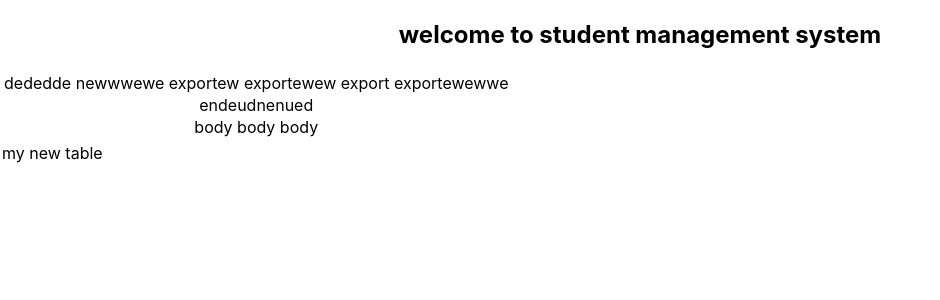
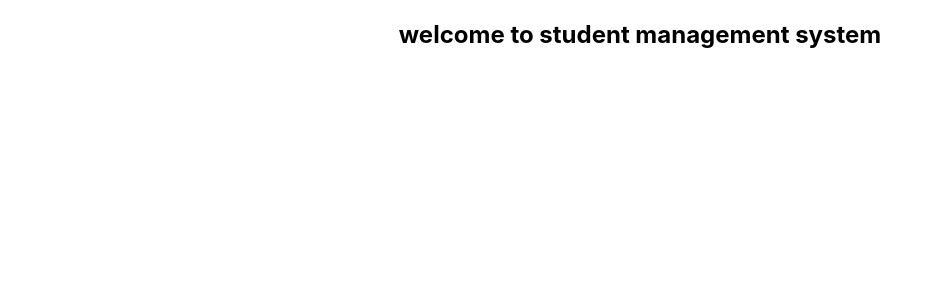
Before and after one commit to hesh-ftw/student-management-system-SpringBoot-React-, a React (Create React App) app in the folder sms-client/: page / in a window 1280 px wide. Shown: the top 300 px of the page, without its empty margins (0-940 px from the left). Built offline with nearby package versions, Linux system fonts and the light colour scheme.

Commit message:
initial commit

```diff
--- a/sms-client/src/App.js
+++ b/sms-client/src/App.js
@@ -5,36 +5,6 @@ function App() {
   return (
     <div className="App">
       <h2>welcome to student management system</h2>
-      <table>
-        <section>
-
-          <thead>
-            <tr>
-              dededde newwwewe
-              exportew
-              exportewew
-              export
-              exportewewwe
-
-
-            </tr>
-
-            <tr>
-              endeudnenued
-
-            </tr>
-          </thead>
-
-          <tbody>
-            <tr>
-              body body body
-            </tr>
-          </tbody>
-
-        </section>
-      </table>
-
-      <table><thead>my new table </thead></table>
     </div>
   );
 }
```
